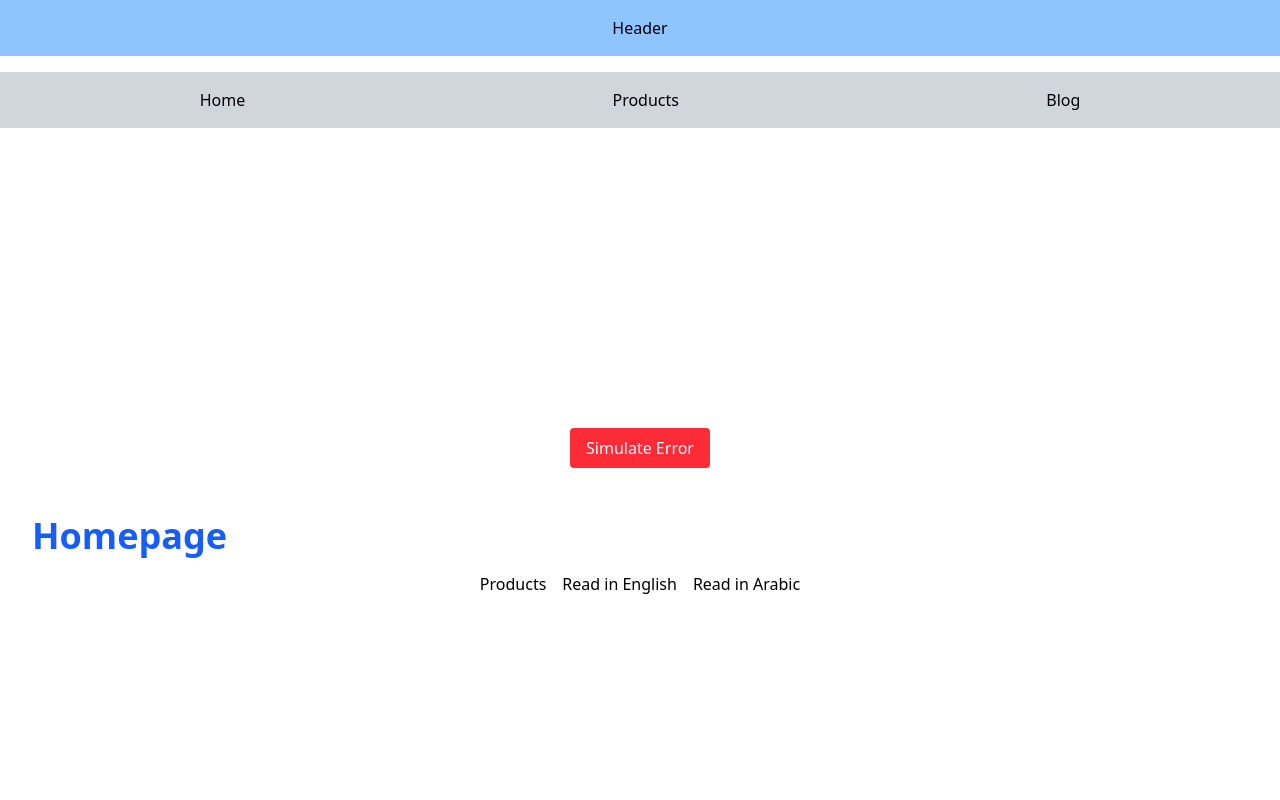
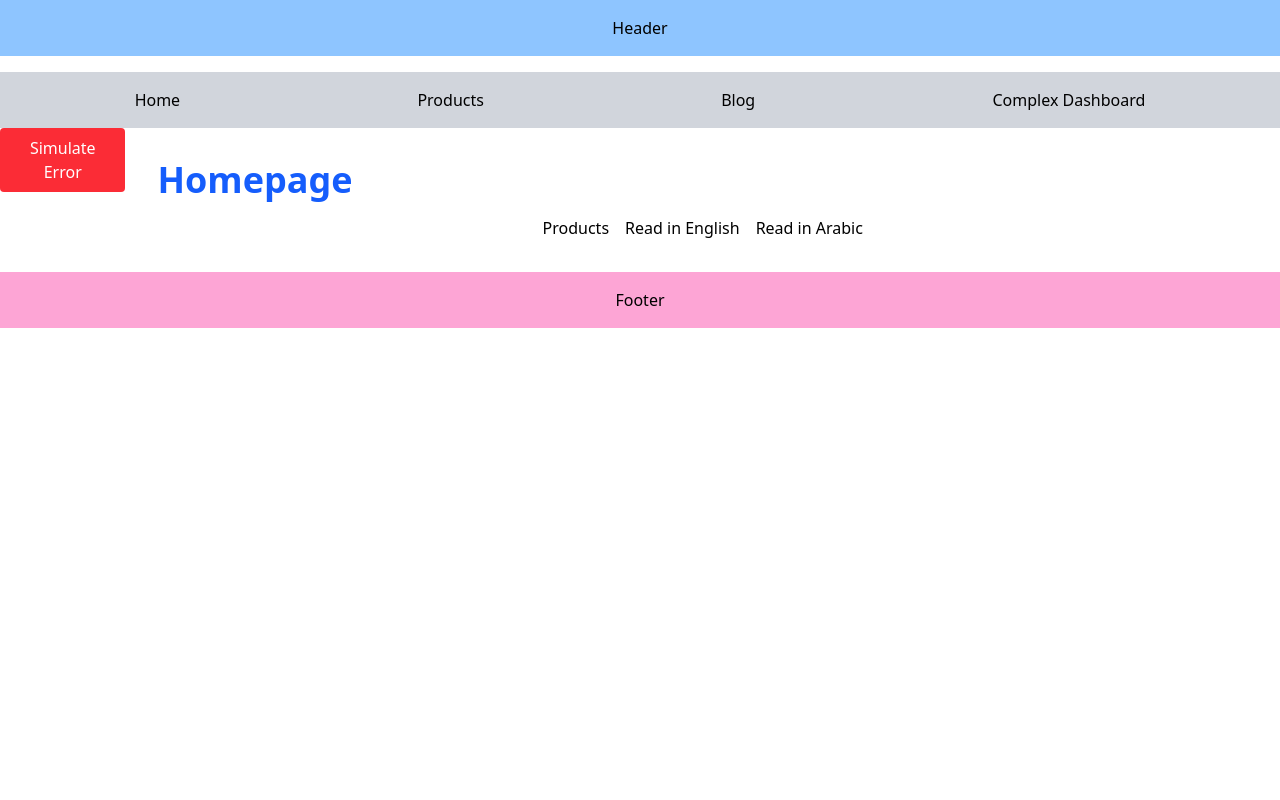
Before and after one commit to WeamHasan/FirstNextProject, a Next.js app: page / in a window 1280 px wide. Shown: the top 800 px of the page. Built offline with nearby package versions, Linux system fonts and the light colour scheme.

Commit message:
modify simulate error style and add complex-dashboard route

```diff
--- /dev/null
+++ b/src/app/complex-dashboard/@notifications/page.tsx
@@ -0,0 +1,10 @@
+import { Card } from "@/components/card"
+
+export default function NotificationsPage() {
+    return (
+        <Card>
+            Notifications Page
+        </Card>
+
+    )
+}
--- /dev/null
+++ b/src/app/complex-dashboard/@revenue/page.tsx
@@ -0,0 +1,9 @@
+import { Card } from "@/components/card";
+
+export default function RevenuePage() {
+    return (
+        <Card>
+            Revenue Page
+        </Card>
+    )
+}
--- /dev/null
+++ b/src/app/complex-dashboard/@users/page.tsx
@@ -0,0 +1,10 @@
+import { Card } from "@/components/card";
+
+
+export default function UsersAnalyticsPage() {
+    return (
+        <Card>
+            UserAnalytics
+        </Card>
+    )
+}
--- /dev/null
+++ b/src/app/complex-dashboard/layout.tsx
@@ -0,0 +1,26 @@
+
+
+export default function ComplexDashboardLayout({
+    children,
+    users,
+    revenue,
+    notifications
+} : {
+    children: React.ReactNode;
+    users: React.ReactNode;
+    revenue: React.ReactNode;
+    notifications: React.ReactNode;
+}) {
+    return (
+        <div>
+            <div>{children}</div>
+            <div className="flex gap-4 mt-4">
+                <div className="flex flex-col">
+                    <div>{users}</div>
+                    <div>{revenue}</div>
+                </div>
+                <div className="flex flex-1">{notifications}</div>
+            </div>
+        </div>
+    )
+}
--- /dev/null
+++ b/src/app/complex-dashboard/page.tsx
@@ -0,0 +1,8 @@
+
+export default function ComplexDashboard() {
+    return (
+        <div>
+            <h2>Complex Dashboard Page</h2>
+        </div>
+    )
+}
--- a/src/app/error-wrapper.tsx
+++ b/src/app/error-wrapper.tsx
@@ -32,8 +32,8 @@ const ErrorSimulator = ({
 
 export const ErrorWrapper = ({ children }: ErrorWrapperProps) => {
     return (
-        <div className="flex flex-col items-center justify-center min-h-screen py-2">
-            <div className="mb-4 space-x-4">
+        <div className="flex">
+            <div className="">
                 <ErrorSimulator message="Simulated error in root layout"></ErrorSimulator>
             </div>
             {children}
--- a/src/app/layout.tsx
+++ b/src/app/layout.tsx
@@ -26,6 +26,9 @@ export default function RootLayout({
           <Link href="/blog" className="hover:text-blue-500">
             Blog
           </Link>
+          <Link href="/complex-dashboard" className="hover:text-blue-500">
+            Complex Dashboard
+          </Link>
         </nav>
         <ErrorWrapper>
           {children}
--- /dev/null
+++ b/src/components/card.tsx
@@ -0,0 +1,12 @@
+
+
+export const Card = ({ children }: { children: React.ReactNode }) => {
+    return (
+        <div className="flex justify-center items-center
+        m-10 p-100
+        border-1 border-solid border-[#ddd]
+        shadow-[0_4px_8px_rgba(0,0,0,0.2)]">
+            {children}
+        </div>
+    )
+}
```
